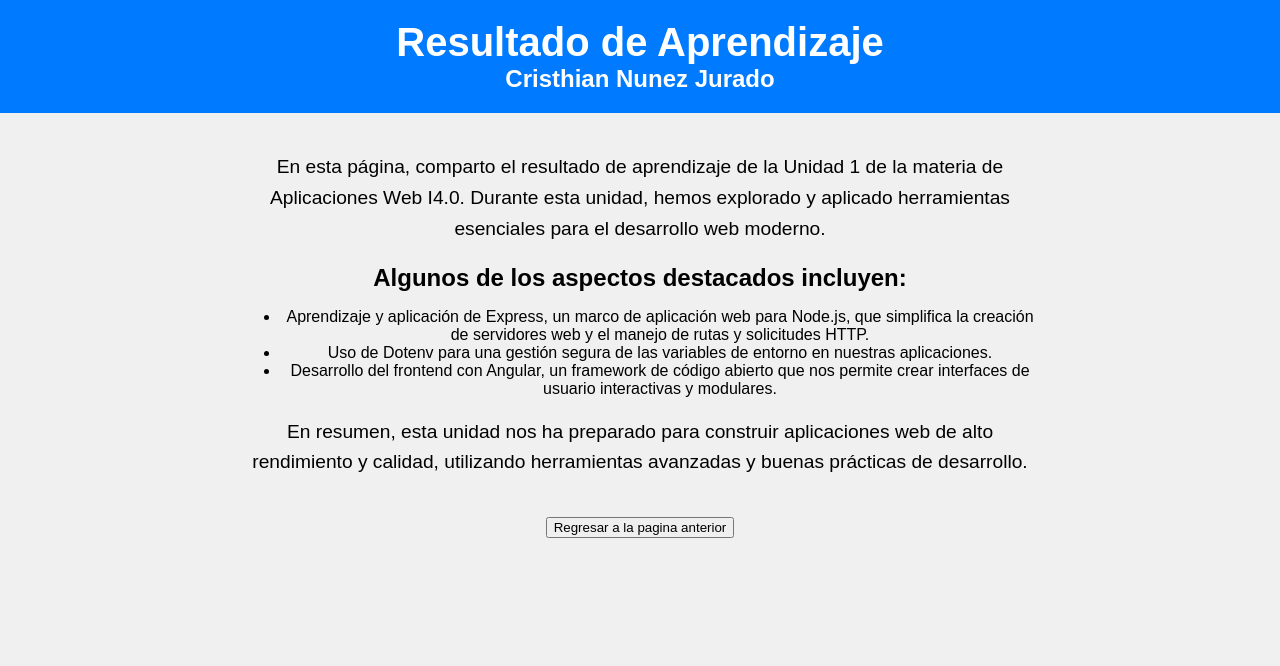
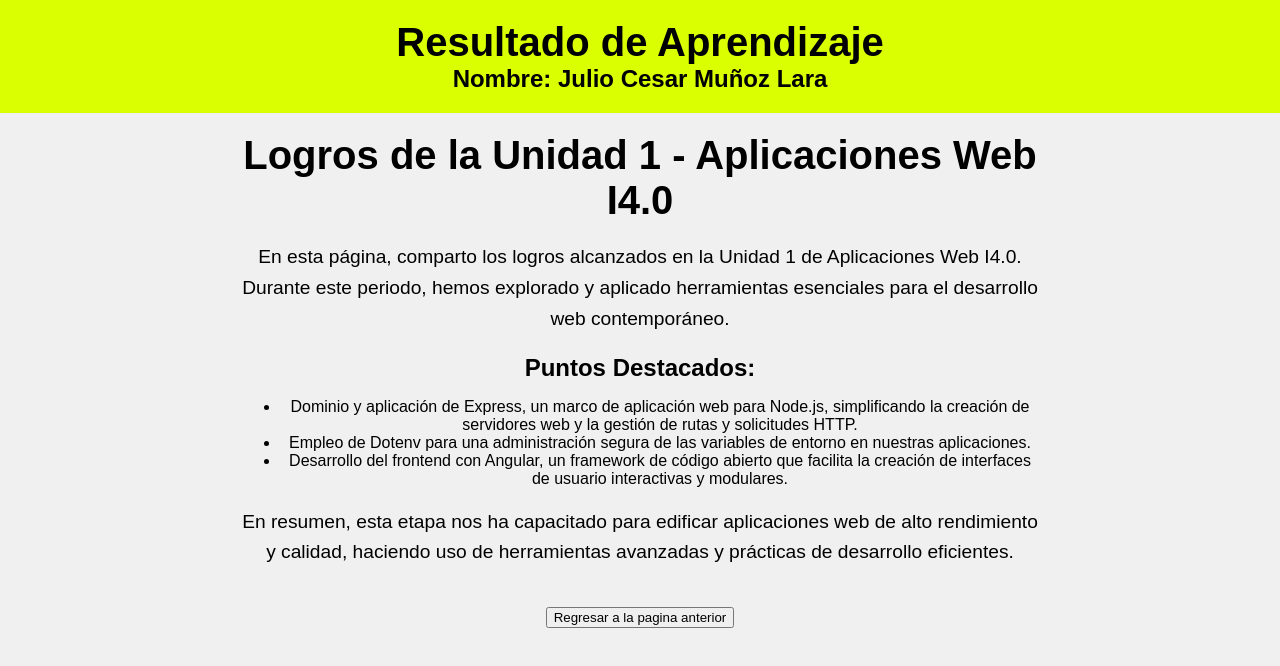
Before and after one commit to Julio1966/ElixenaRA1, a website: page public/bienvenida.html in a window 1280 px wide. Drawn offline with Linux system fonts and the light colour scheme.

Commit message:
elixenaRA1

```diff
--- a/Models/server.js
+++ b/Models/server.js
@@ -16,7 +16,7 @@ class Server {
 
   routes() {
     this.app.get('/bienvenido', (req, res) => {
-      res.send("<h1>Bienvenido al server de Cristhian</h1>")
+      res.send("<h1>Bienvenido al server de Julio</h1>")
     });
     this.app.get('/cons', (req, res) => {
       res.send("Esta es una prueba")
--- a/public/bienvenida.html
+++ b/public/bienvenida.html
@@ -4,6 +4,8 @@
     <meta charset="UTF-8">
     <meta name="viewport" content="width=device-width, initial-scale=1.0">
     <title>Página de Presentación</title>
+    <link rel="icon" href="Angular_full_color_logo.svg.png" type="image/x-icon">
+
     <style>
         body {
             font-family: Arial, sans-serif;
@@ -13,8 +15,8 @@
             padding: 0;
         }
         header {
-            background-color: #007BFF;
-            color: #fff;
+            background-color: #d9ff00;
+            color: #000000;
             padding: 20px;
         }
         h1 {
@@ -39,22 +41,23 @@
 <body>
     <header>
         <h1>Resultado de Aprendizaje</h1>
-        <h2>Cristhian Nunez Jurado</h2>
+        <h2>Nombre: Julio Cesar Muñoz Lara</h2>
     </header>
     <div class="container">
-        <p>En esta página, comparto el resultado de aprendizaje de la Unidad 1 de la materia de Aplicaciones Web I4.0. Durante esta unidad, hemos explorado y aplicado herramientas esenciales para el desarrollo web moderno.</p>
-        <h2>Algunos de los aspectos destacados incluyen:</h2>
+        <h1>Logros de la Unidad 1 - Aplicaciones Web I4.0</h1>
+        <p>En esta página, comparto los logros alcanzados en la Unidad 1 de Aplicaciones Web I4.0. Durante este periodo, hemos explorado y aplicado herramientas esenciales para el desarrollo web contemporáneo.</p>
+
+        <h2>Puntos Destacados:</h2>
         <ul>
-            <li>Aprendizaje y aplicación de Express, un marco de aplicación web para Node.js, que simplifica la creación de servidores web y el manejo de rutas y solicitudes HTTP.</li>
-            <li>Uso de Dotenv para una gestión segura de las variables de entorno en nuestras aplicaciones.</li>
-            <li>Desarrollo del frontend con Angular, un framework de código abierto que nos permite crear interfaces de usuario interactivas y modulares.</li>
+          <li>Dominio y aplicación de Express, un marco de aplicación web para Node.js, simplificando la creación de servidores web y la gestión de rutas y solicitudes HTTP.</li>
+          <li>Empleo de Dotenv para una administración segura de las variables de entorno en nuestras aplicaciones.</li>
+          <li>Desarrollo del frontend con Angular, un framework de código abierto que facilita la creación de interfaces de usuario interactivas y modulares.</li>
         </ul>
-        <p>En resumen, esta unidad nos ha preparado para construir aplicaciones web de alto rendimiento
-            y calidad, utilizando herramientas avanzadas y buenas prácticas de desarrollo.</p>
+
+        <p>En resumen, esta etapa nos ha capacitado para edificar aplicaciones web de alto rendimiento y calidad, haciendo uso de herramientas avanzadas y prácticas de desarrollo eficientes.</p>
     </div>
 
-    <a href="index.html">
-        <button>Regresar a la pagina anterior</button>
+    <a href="index.html"><button>Regresar a la pagina anterior</button>
     </a>
 </body>
 </html>
```
Also changed, not shown: public/index.html (+11 -18 lines), public/Angular_full_color_logo.svg.png (added).
